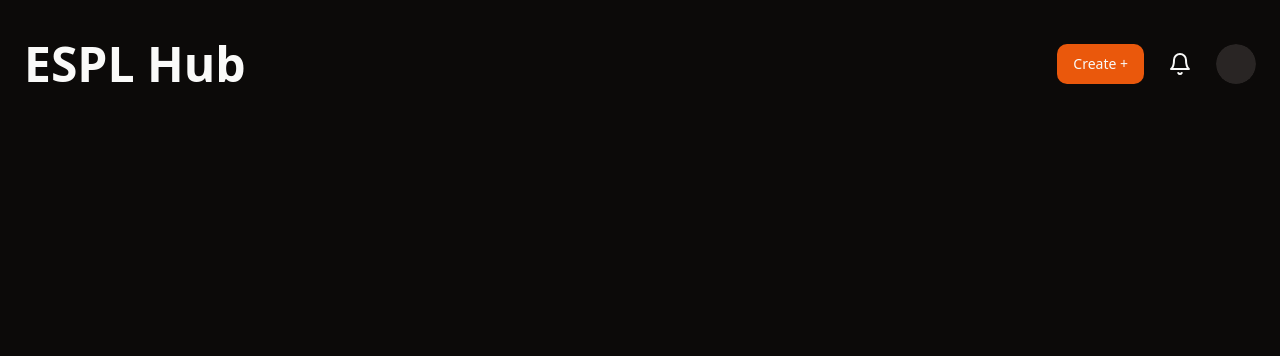
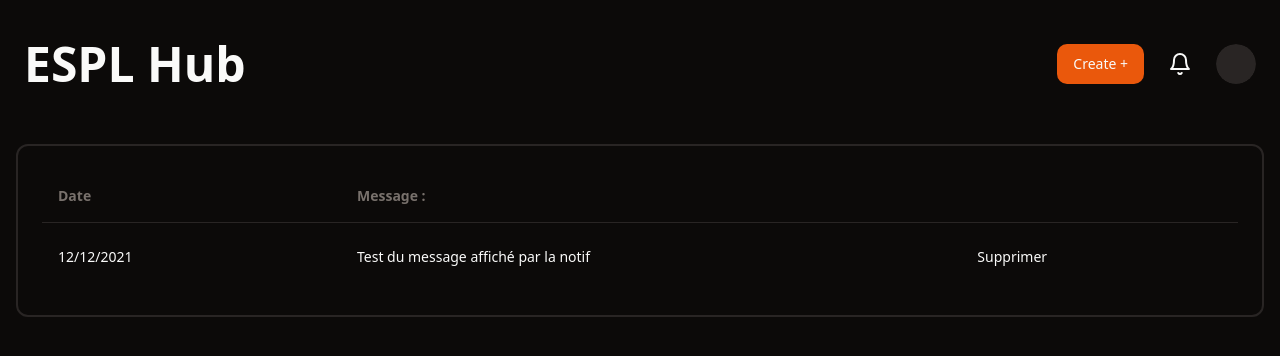
Before and after one commit to Elracoon/ESPL-hub-client, a React (Vite) app: page /notifications in a window 1280 px wide. Before the commit this address had no page. Shown: the top 356 px of the page. Built offline with nearby package versions, Linux system fonts and the light colour scheme.

Commit message:
base notif

```diff
--- /dev/null
+++ b/src/components/ui/table.tsx
@@ -0,0 +1,117 @@
+import * as React from "react"
+
+import { cn } from "@/lib/utils"
+
+const Table = React.forwardRef<
+  HTMLTableElement,
+  React.HTMLAttributes<HTMLTableElement>
+>(({ className, ...props }, ref) => (
+  <div className="relative w-full overflow-auto">
+    <table
+      ref={ref}
+      className={cn("w-full caption-bottom text-sm", className)}
+      {...props}
+    />
+  </div>
+))
+Table.displayName = "Table"
+
+const TableHeader = React.forwardRef<
+  HTMLTableSectionElement,
+  React.HTMLAttributes<HTMLTableSectionElement>
+>(({ className, ...props }, ref) => (
+  <thead ref={ref} className={cn("[&_tr]:border-b", className)} {...props} />
+))
+TableHeader.displayName = "TableHeader"
+
+const TableBody = React.forwardRef<
+  HTMLTableSectionElement,
+  React.HTMLAttributes<HTMLTableSectionElement>
+>(({ className, ...props }, ref) => (
+  <tbody
+    ref={ref}
+    className={cn("[&_tr:last-child]:border-0", className)}
+    {...props}
+  />
+))
+TableBody.displayName = "TableBody"
+
+const TableFooter = React.forwardRef<
+  HTMLTableSectionElement,
+  React.HTMLAttributes<HTMLTableSectionElement>
+>(({ className, ...props }, ref) => (
+  <tfoot
+    ref={ref}
+    className={cn(
+      "border-t bg-muted/50 font-medium [&>tr]:last:border-b-0",
+      className
+    )}
+    {...props}
+  />
+))
+TableFooter.displayName = "TableFooter"
+
+const TableRow = React.forwardRef<
+  HTMLTableRowElement,
+  React.HTMLAttributes<HTMLTableRowElement>
+>(({ className, ...props }, ref) => (
+  <tr
+    ref={ref}
+    className={cn(
+      "border-b transition-colors hover:bg-muted/50 data-[state=selected]:bg-muted",
+      className
+    )}
+    {...props}
+  />
+))
+TableRow.displayName = "TableRow"
+
+const TableHead = React.forwardRef<
+  HTMLTableCellElement,
+  React.ThHTMLAttributes<HTMLTableCellElement>
+>(({ className, ...props }, ref) => (
+  <th
+    ref={ref}
+    className={cn(
+      "h-12 px-4 text-left align-middle font-medium text-muted-foreground [&:has([role=checkbox])]:pr-0",
+      className
+    )}
+    {...props}
+  />
+))
+TableHead.displayName = "TableHead"
+
+const TableCell = React.forwardRef<
+  HTMLTableCellElement,
+  React.TdHTMLAttributes<HTMLTableCellElement>
+>(({ className, ...props }, ref) => (
+  <td
+    ref={ref}
+    className={cn("p-4 align-middle [&:has([role=checkbox])]:pr-0", className)}
+    {...props}
+  />
+))
+TableCell.displayName = "TableCell"
+
+const TableCaption = React.forwardRef<
+  HTMLTableCaptionElement,
+  React.HTMLAttributes<HTMLTableCaptionElement>
+>(({ className, ...props }, ref) => (
+  <caption
+    ref={ref}
+    className={cn("mt-4 text-sm text-muted-foreground", className)}
+    {...props}
+  />
+))
+TableCaption.displayName = "TableCaption"
+
+export {
+  Table,
+  TableHeader,
+  TableBody,
+  TableFooter,
+  TableHead,
+  TableRow,
+  TableCell,
+  TableCaption,
+}
--- a/src/main.tsx
+++ b/src/main.tsx
@@ -36,7 +36,7 @@
                     <Route path="/" element={<Dashboard />}></Route>
                     <Route path="/auth" element={<Auth />}></Route>
                     <Route path="/auth/admin" element={<AuthAdmin />}></Route>
-                    <Route path="/notifcations" element={<Notifications />}></Route>
+                    <Route path="/notifications" element={<Notifications />}></Route>
                     <Route path="/profile" element={<Profile />}></Route>
                     <Route path="/project/:id" element={<Project />}></Route>
             </Routes>
--- a/src/pages/Notifications.tsx
+++ b/src/pages/Notifications.tsx
@@ -1,5 +1,38 @@
+import {Table, TableHeader, TableBody, TableRow, TableCell} from "@/components/ui/table"
+import {Button} from "@/components/ui/button"
+
+
 export default function Notifications() {
     return (
-        <h1>Notifications</h1>
+        <section className="w-screen h-full p-4">
+            <div className="tabs-content-dashboard">
+                <Table>
+                    <TableHeader className="w-full">
+                        <TableRow className="text-stone-500 font-bold">
+                            <TableCell className="w-1/4">
+                                <p>Date</p>
+                            </TableCell>
+                            <TableCell>
+                                <p>Message :</p>
+                            </TableCell>
+                            <TableCell />
+                        </TableRow>
+                    </TableHeader>
+                    <TableBody>
+                        <TableRow>
+                            <TableCell>
+                                <p>12/12/2021</p>
+                            </TableCell>
+                            <TableCell>
+                                <p>Test du message affiché par la notif</p>
+                            </TableCell>
+                            <TableCell>
+                                <Button className="flex items-center" size="sm" variant="ghost">Supprimer</Button>
+                            </TableCell>
+                        </TableRow>
+                    </TableBody>
+                </Table>
+            </div>
+		</section>
     )
 }
```
